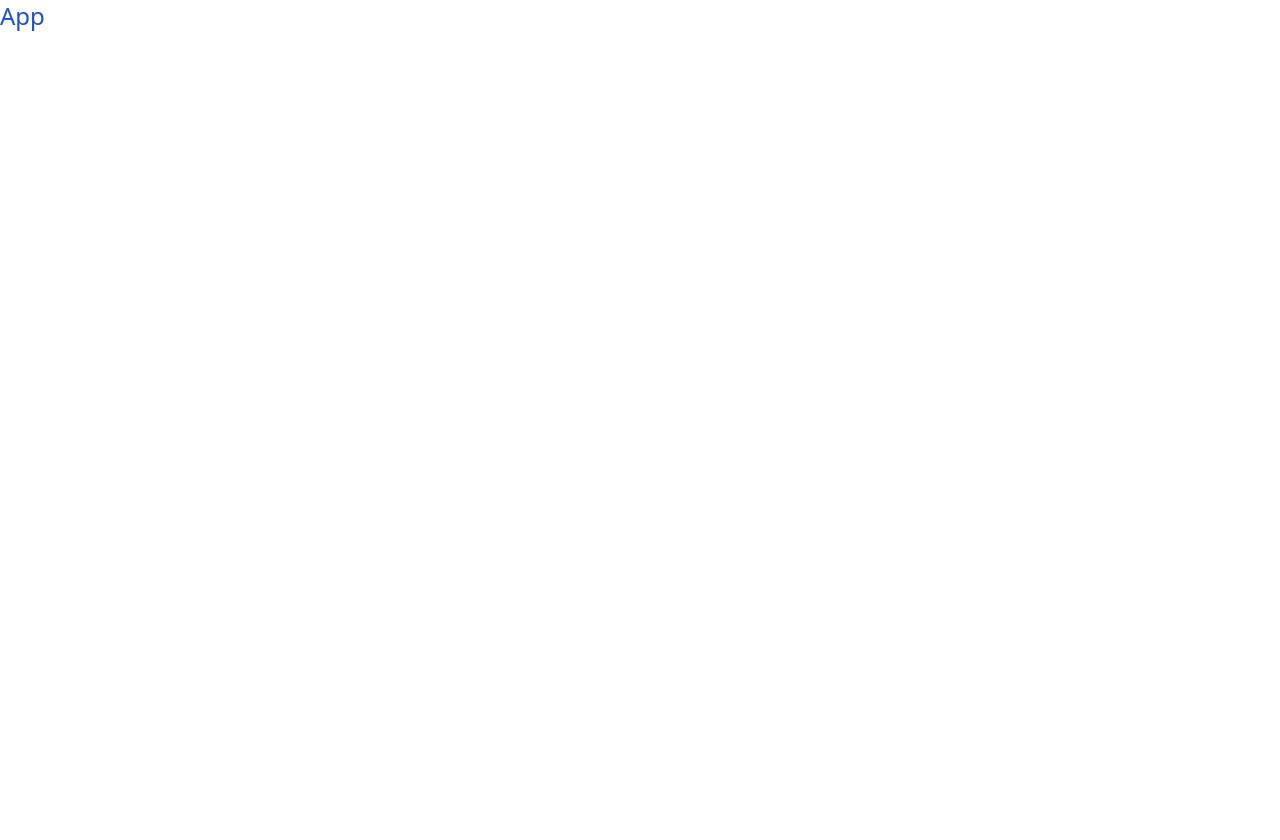
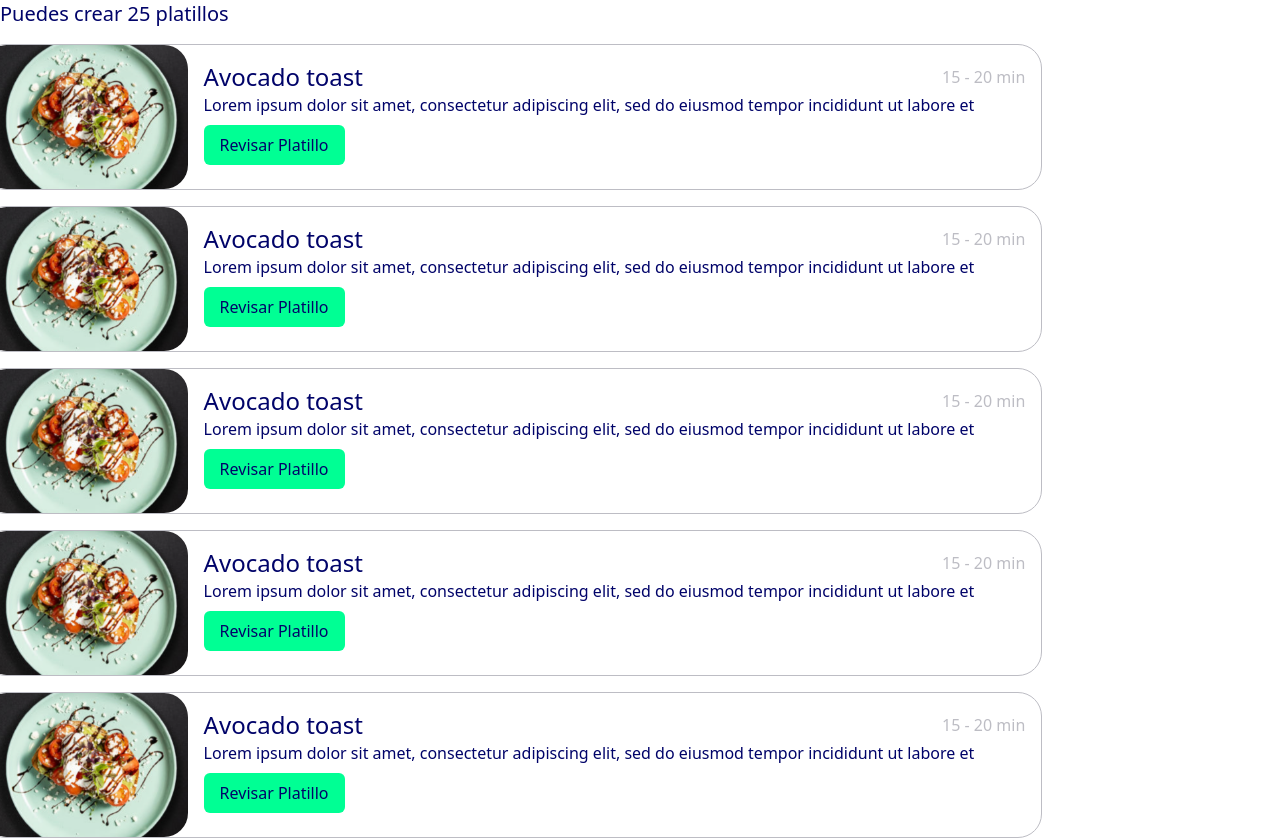
Before and after one commit to No-Country/c16-78-ft-csharp, a React (Vite) app in the folder Frontend/: page / in a window 1280 px wide. Shown: the top 840 px of the page. Before the commit the page ends 800 px from the top, so only its background shows below. Built offline with nearby package versions, Linux system fonts and the light colour scheme.

Commit message:
Diseno finalizado

```diff
--- a/Frontend/src/App.jsx
+++ b/Frontend/src/App.jsx
@@ -1,9 +1,12 @@
 import "./App.css";
+import FoodSection from "./components/FoodSection";
+import FoodCard from "./components/FoodCard";
+import ImageExaple from "./assets/platillo-ejemplo.png";
 
 function App() {
   return (
     <>
-      <h1 className="text-2xl text-blue-700">App</h1>
+      <FoodSection />
     </>
   );
 }
--- /dev/null
+++ b/Frontend/src/components/ButtonFill.jsx
@@ -0,0 +1,16 @@
+import React from "react";
+
+const ButtonFill = ({ children, url }) => {
+  return (
+    <button
+      className="bg-primary rounded-md py-2 px-4"
+      onClick={() => {
+        window.location.href = url;
+      }}
+    >
+      {children}
+    </button>
+  );
+};
+
+export default ButtonFill;
--- /dev/null
+++ b/Frontend/src/components/FoodCard.jsx
@@ -0,0 +1,24 @@
+import React from "react";
+import ButtonFill from "./ButtonFill";
+
+const FoodCard = ({ imageSrc, title, description, time }) => {
+  return (
+    <article className="text-textColor max-w-80 bg-white border border-textHint rounded-3xl overflow-hidden xl:flex xl:max-w-full">
+      <figure className="w-full h-48 overflow-hidden flex items-center xl:w-64 xl:h-36 xl:rounded-3xl">
+        <img src={imageSrc} alt={title} />
+      </figure>
+      <div className="p-4 w-full">
+        <div className="flex justify-between items-center">
+          <h3 className="font-medium text-2xl">{title}</h3>
+          <p className="text-textHint text-base">{time}</p>
+        </div>
+        <p className="text-base font-normal overflow-hidden whitespace-nowrap overflow-ellipsis pb-2">
+          {description}
+        </p>
+        <ButtonFill url="https://www.google.com">Revisar Platillo</ButtonFill>
+      </div>
+    </article>
+  );
+};
+
+export default FoodCard;
--- /dev/null
+++ b/Frontend/src/components/FoodSection.jsx
@@ -0,0 +1,33 @@
+import React from "react";
+import FoodCard from "./FoodCard";
+import ImageExaple from "../assets/platillo-ejemplo.png";
+
+const FoodSection = () => {
+  const information = [
+    1, 2, 3, 4, 5, 6, 7, 8, 9, 10, 11, 12, 13, 14, 15, 16, 17, 18, 19, 20, 21,
+    22, 23, 24, 25,
+  ];
+
+  return (
+    <section className="flex flex-col justify-center items-center max-w-screen-lg">
+      <h1 className="text-3xl pb-4 text-textColor font-medium xl:text-xl xl:self-start">
+        Puedes crear {information.length} platillos
+      </h1>
+      <div className="flex flex-wrap gap-4 items-center justify-center">
+        {information.map((item) => {
+          return (
+            <FoodCard
+              key={item}
+              imageSrc={ImageExaple}
+              title="Avocado toast"
+              time="15 - 20 min"
+              description="Lorem ipsum dolor sit amet, consectetur adipiscing elit, sed do eiusmod tempor incididunt ut labore et"
+            />
+          );
+        })}
+      </div>
+    </section>
+  );
+};
+
+export default FoodSection;
--- a/Frontend/tailwind.config.js
+++ b/Frontend/tailwind.config.js
@@ -2,7 +2,14 @@
 export default {
   content: ["./index.html", "./src/**/*.{js,ts,jsx,tsx}"],
   theme: {
-    extend: {},
+    extend: {
+      colors: {
+        //Agregar o modificar colores personalizados
+        primary: "#00FF94",
+        textColor: "#000369",
+        textHint: "#BDBDC4",
+      },
+    },
   },
   plugins: [],
 };
```
Also changed, not shown: Frontend/src/assets/platillo-ejemplo.png (added).
